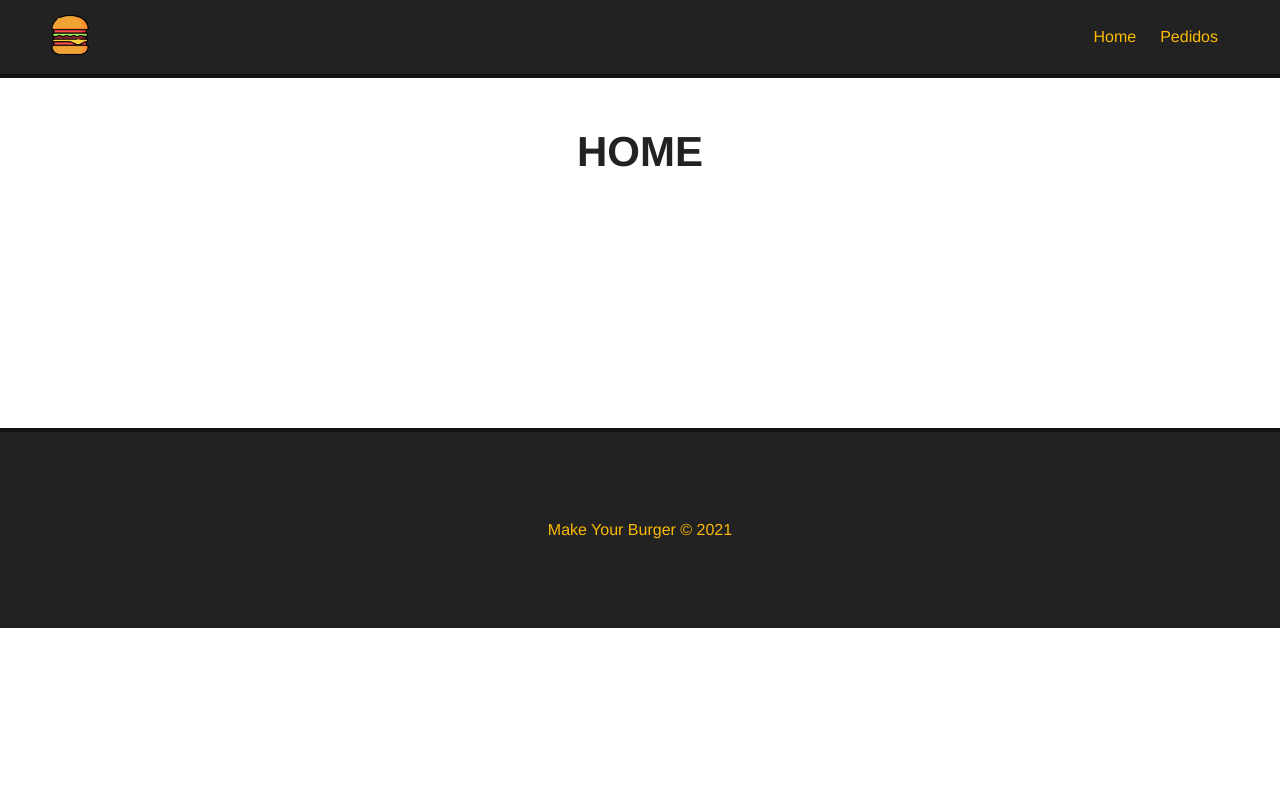
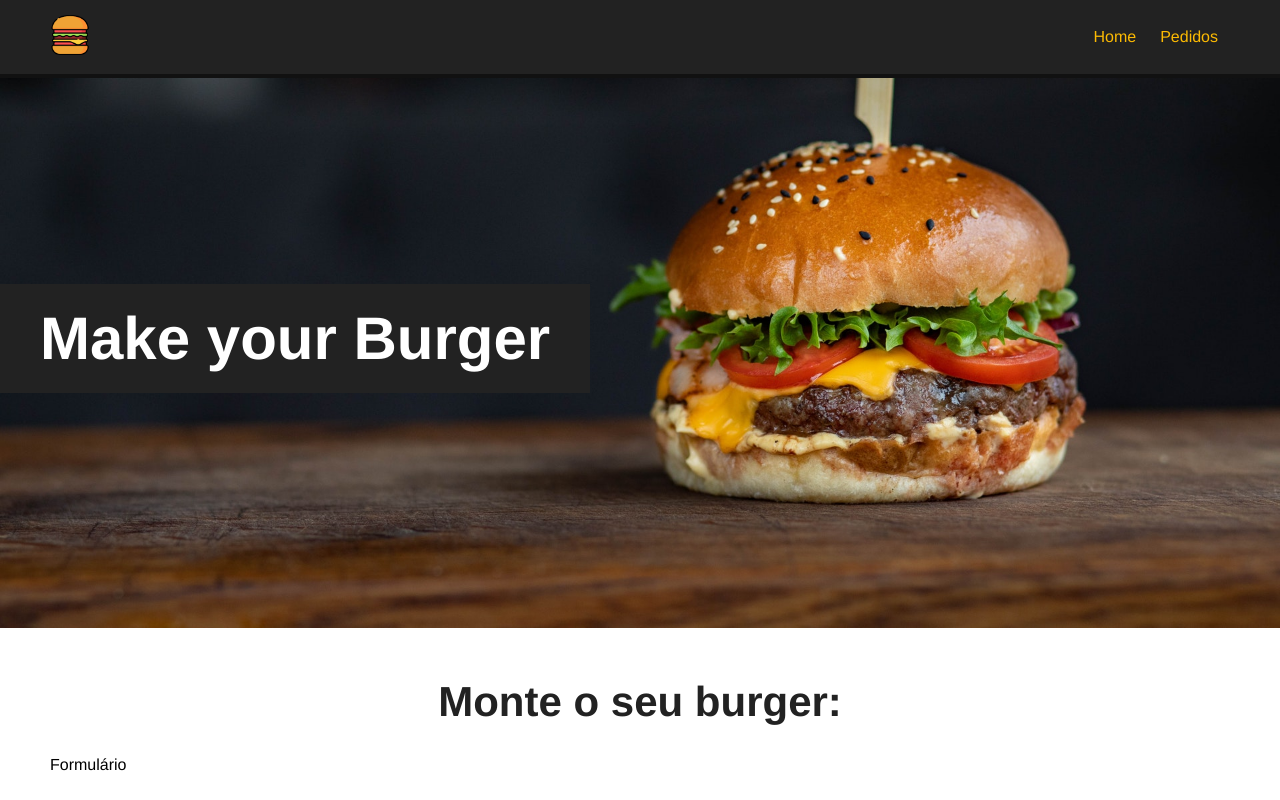
Before and after one commit to andregustavoxs/make-your-burguer, a Vue app: page / in a window 1280 px wide. Shown: the top 800 px of the page. Built offline with nearby package versions, Linux system fonts and the light colour scheme.

Commit message:
#23 - Criando banner da aplicação

```diff
--- /dev/null
+++ b/src/components/Banner.vue
@@ -0,0 +1,31 @@
+<template>
+ <div id="main-banner">
+   <h1>Make your Burger</h1>
+ </div>
+</template>
+
+<script>
+export default {
+  name: "Banner"
+}
+</script>
+
+
+<style scoped>
+  #main-banner {
+    background-image: url('/public/img/burger.jpg');
+    background-position: 0 -250px;
+    background-size: cover;
+    height: 550px;
+    display: flex;
+    align-items: center;
+    justify-content: flex-start;
+  }
+  #main-banner h1 {
+    color: #FFF;
+    text-align: center;
+    font-size: 60px;
+    background-color: #222;
+    padding: 20px 40px
+  }
+</style>
--- a/src/views/HomeView.vue
+++ b/src/views/HomeView.vue
@@ -1,8 +1,19 @@
 <template>
+  <Banner />
   <div class="main-container">
-    <h1>HOME</h1>
+    <h1>Monte o seu burger:</h1>
+    <p>Formulário</p>
   </div>
 </template>
 
 <script>
+
+import Banner from "@/components/Banner.vue";
+
+export default {
+  name: "Home",
+  components: {
+    Banner
+  }
+}
 </script>
```
